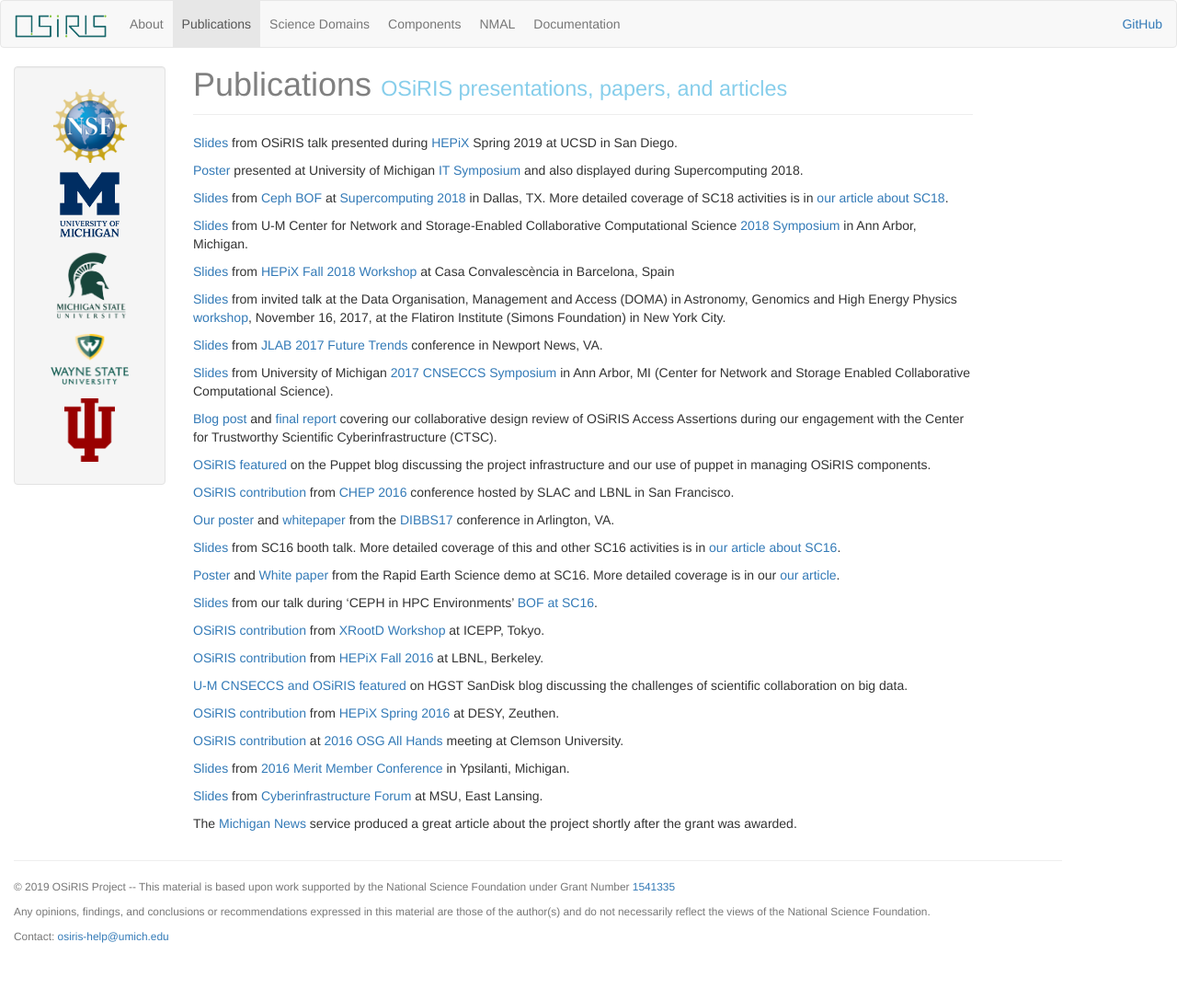
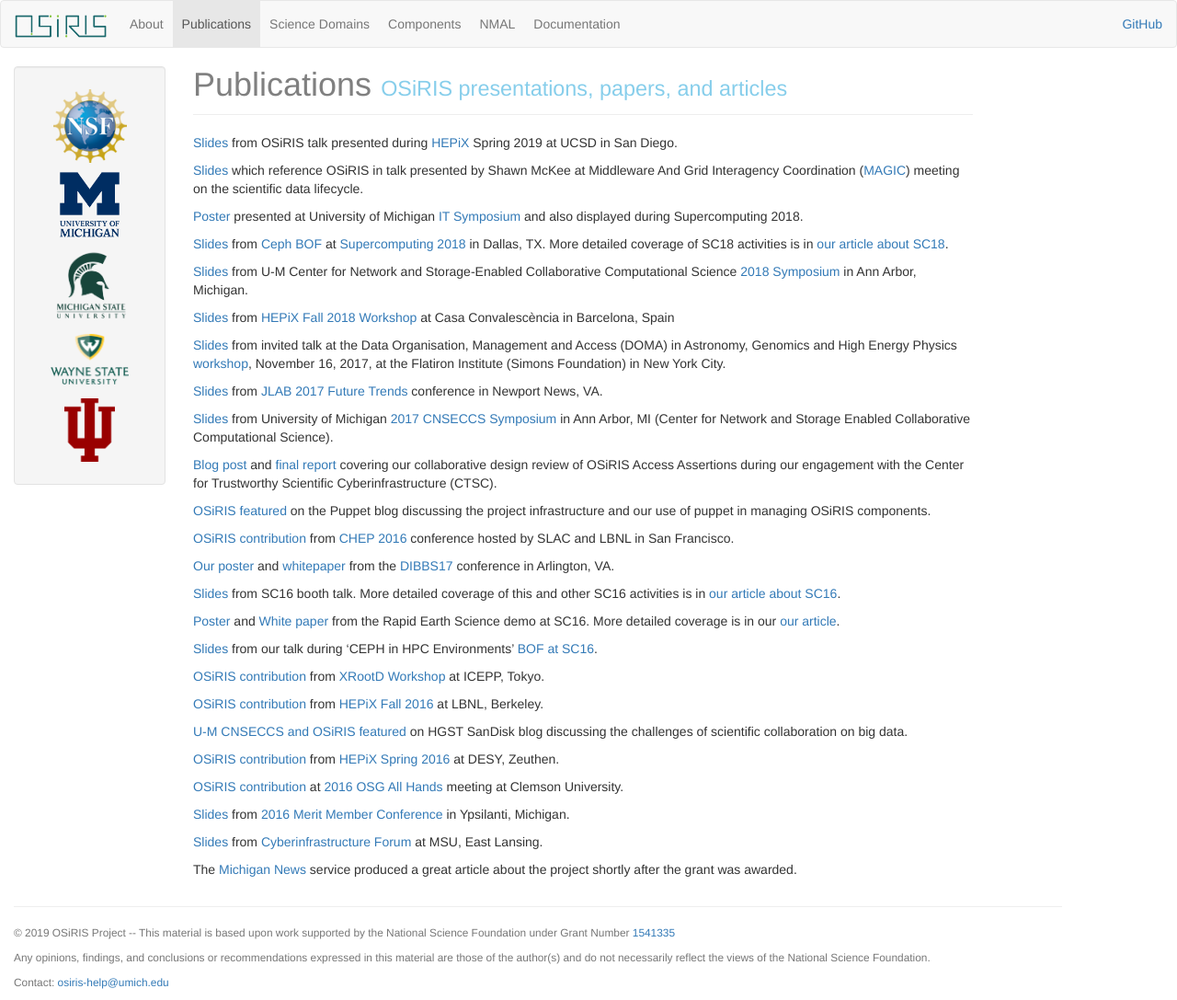
Before and after one commit to MI-OSiRIS/mi-osiris.github.io, a Jekyll site: the page built from publications.md, in a window 1280 px wide. Shown: the whole page at 92% size. Built offline with Jekyll 4.4.1, drawn with Linux system fonts in a browser that asks for light colours; before the commit the page ends 1037 px from its top, so only the background shows below that.

Commit message:
Include MAGIC talk in publications

```diff
--- a/publications.md
+++ b/publications.md
@@ -8,6 +8,8 @@
 {% include JB/setup %}
 
 <a href="https://indico.cern.ch/event/765497/contributions/3351202/">Slides</a> from OSiRIS talk presented during <a href="https://www.hepix.org/">HEPiX</a> Spring 2019 at UCSD in San Diego.
+
+<a href="https://www.nitrd.gov/nitrdgroups/images/9/98/Scientific-Data-Lifecycle-Shawn-McKee.pdf">Slides</a> which reference OSiRIS in talk presented by Shawn McKee at Middleware And Grid Interagency Coordination (<a href="https://www.nitrd.gov/nitrdgroups/index.php?title=MAGIC-Meetings-2019">MAGIC</a>) meeting on the scientific data lifecycle.
 
 <a href="{{ASSET_PATH}}/slides/SC18-Poster.pdf">Poster</a> presented at University of Michigan <a href="https://it.umich.edu/community/michigan-it-symposium/2018/posters">IT Symposium</a> and also displayed during Supercomputing 2018.
 
```
